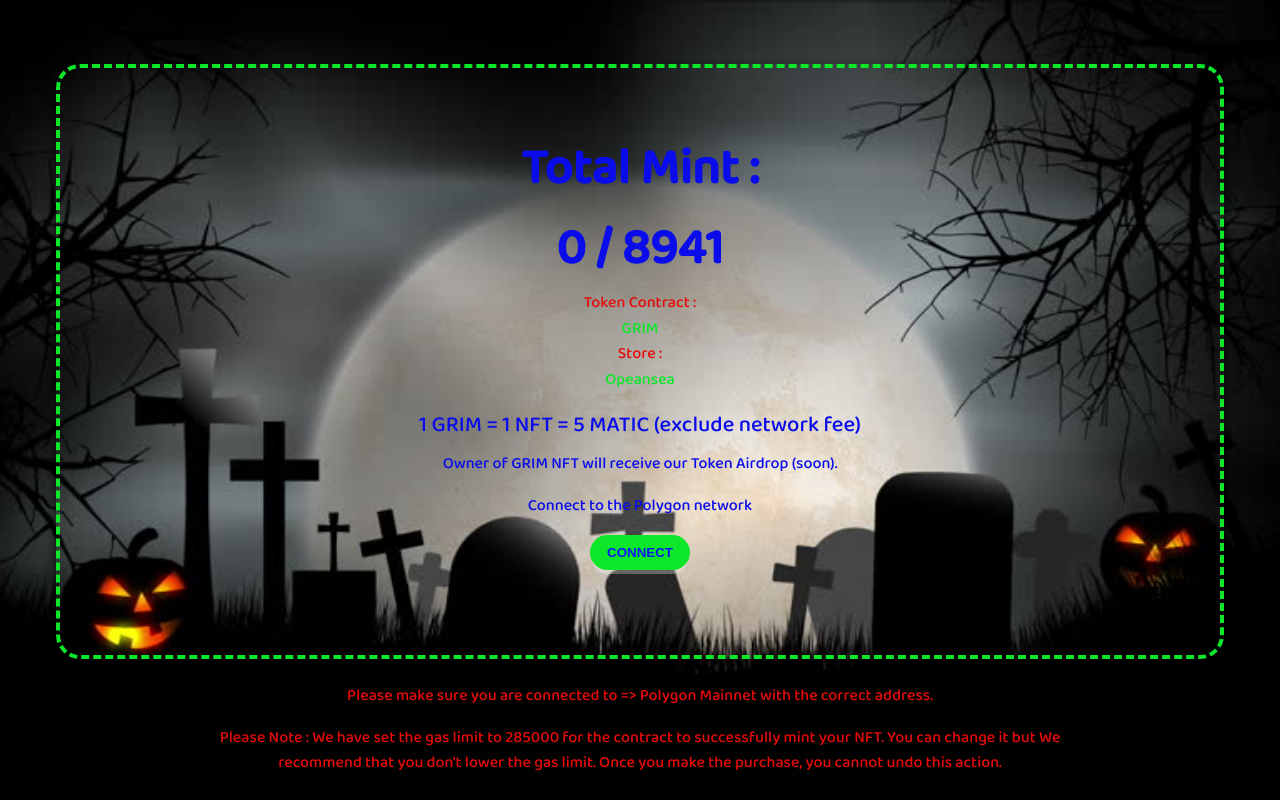
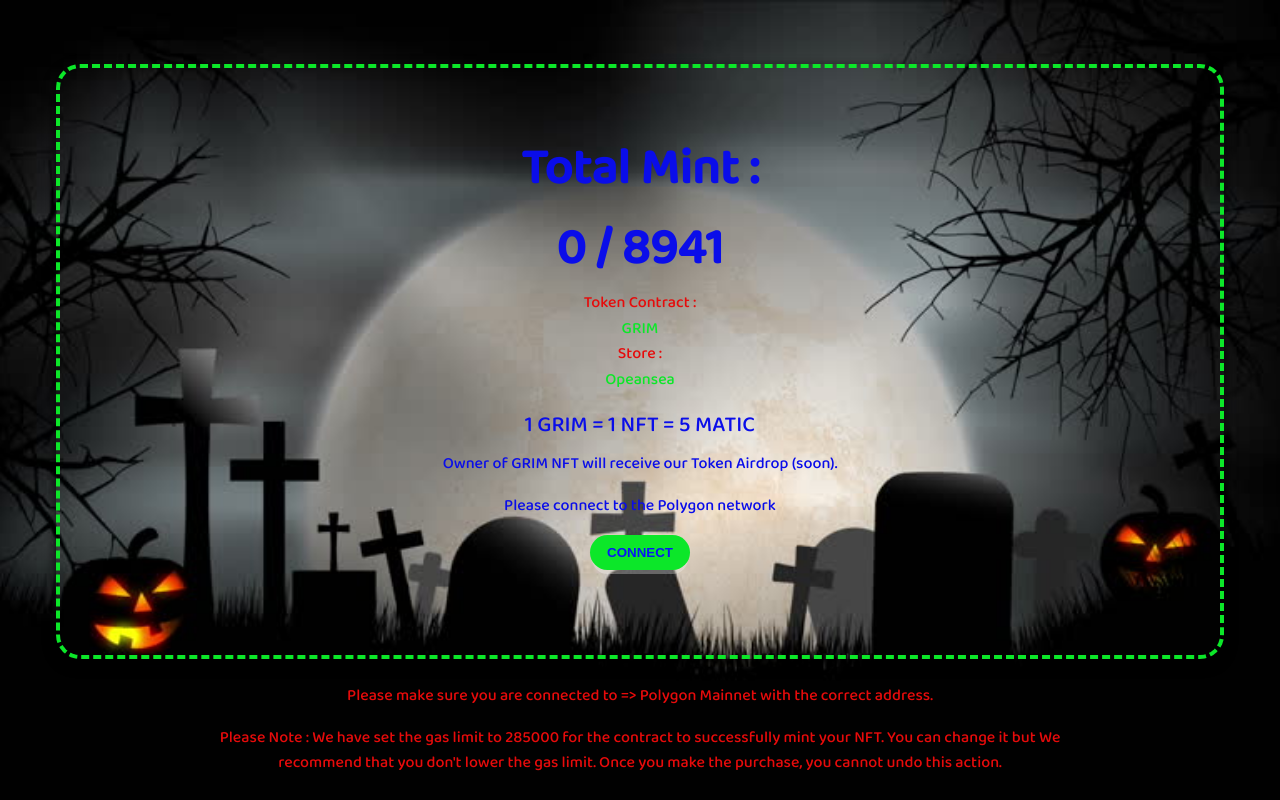
Before and after one commit to Billamana55/GRIM, a React (Create React App) app: page / in a window 1280 px wide. Built offline with nearby package versions, Linux system fonts and the light colour scheme.

Commit message:
Update App.js

```diff
--- a/src/App.js
+++ b/src/App.js
@@ -275,7 +275,7 @@ const decrementMintAmount = () => {
                 <s.TextTitle
                   style={{ textAlign: "center", color: "var(--accent-text)" }}
                 >
-                  1 {CONFIG.SYMBOL} = 1 NFT = 5 MATIC (exclude network fee)
+                  1 {CONFIG.SYMBOL} = 1 NFT = 5 MATIC
                 </s.TextTitle>
                 <s.SpacerXSmall />
                 <s.TextDescription
@@ -293,7 +293,7 @@ const decrementMintAmount = () => {
                         color: "var(--accent-text)",
                       }}
                     >
-                      Connect to the {CONFIG.NETWORK.NAME} network
+                     Please connect to the {CONFIG.NETWORK.NAME} network
                     </s.TextDescription>
                     <s.SpacerSmall />
                     <StyledButton
```
